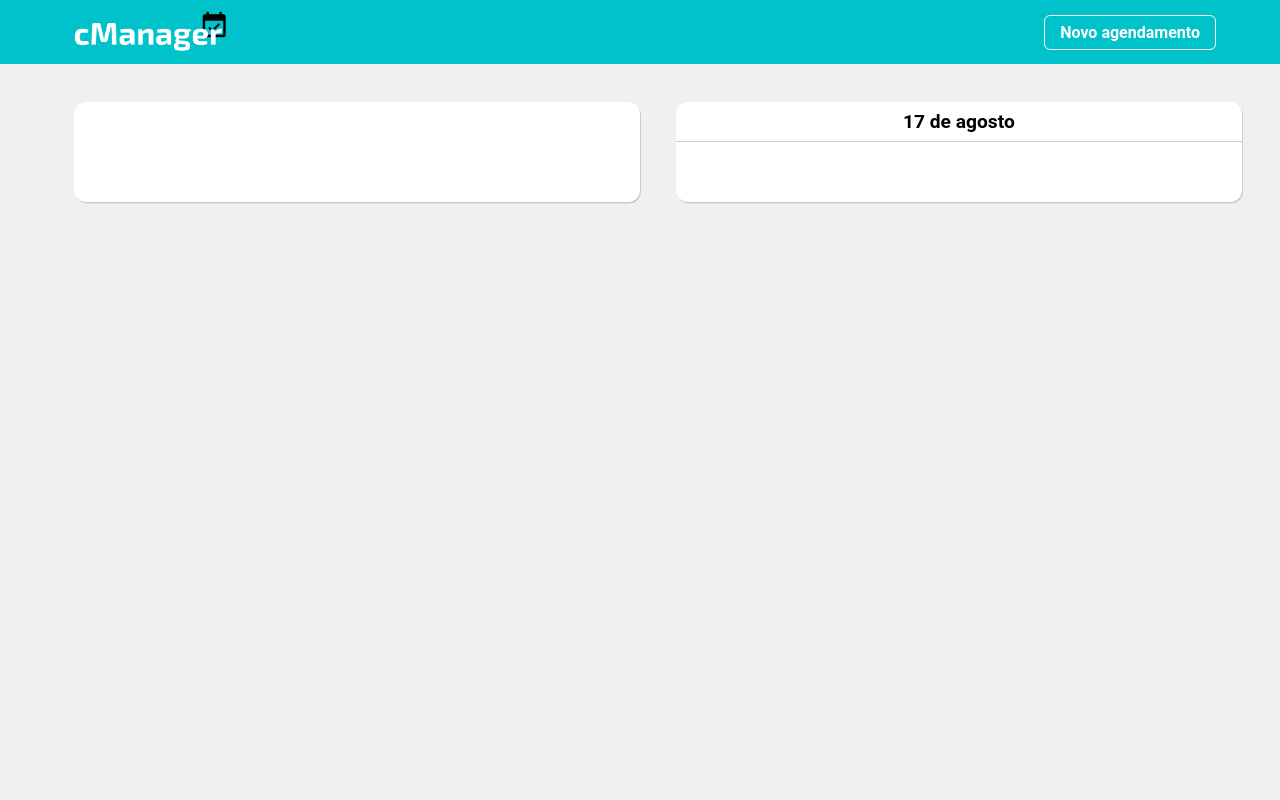
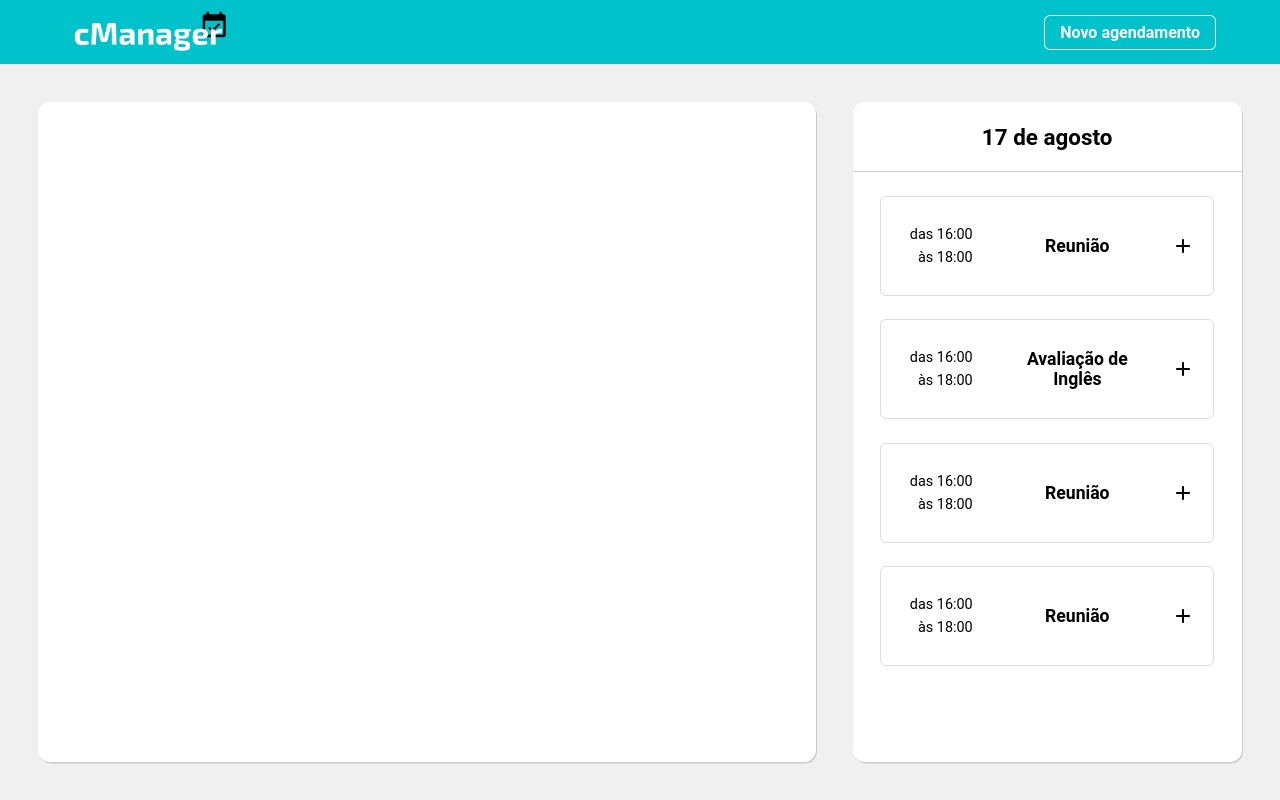
Before and after one commit to alemon-ice/cManager, a React (Create React App) app in the folder frontend/: page / in a window 1280 px wide. Built offline with nearby package versions, Linux system fonts and the light colour scheme; no server answers.

Commit message:
:construction: Schedules List
Configuring Schedules List

```diff
--- a/frontend/src/components/atoms/CircularButton/styles.ts
+++ b/frontend/src/components/atoms/CircularButton/styles.ts
@@ -29,7 +29,7 @@ export const Button = styled.button`
     max-width: 25px;
   }
 
-  position: absolute;
+  position: fixed;
   right: 25px;
   bottom: 25px;
 
--- a/frontend/src/components/molecules/Header/index.tsx
+++ b/frontend/src/components/molecules/Header/index.tsx
@@ -7,8 +7,6 @@ const Header: React.FC = ({ children }) => {
   return (
     <Container>
       <img src={cManagerLogo} alt="Logo" />
-      {/* FIXME Logo provisória */}
-      {/* <h1>cManager</h1> */}
       {children}
     </Container>
   );
--- /dev/null
+++ b/frontend/src/components/molecules/ScheduleItem/index.tsx
@@ -0,0 +1,37 @@
+import React, { useState, useEffect } from 'react';
+
+import { Container } from './styles';
+import addSvg from 'assets/images/icons/black-add.svg';
+
+import { ScheduleData } from 'models/ScheduleModels';
+
+interface ScheduleItemProps {
+  itemData: ScheduleData;
+}
+
+const ScheduleItem: React.FC<ScheduleItemProps> = ({ itemData }) => {
+  const [schedule, setSchedule] = useState<ScheduleData>();
+
+  useEffect(() => {
+    itemData && setSchedule(itemData);
+  }, []);
+
+  return (
+    <Container>
+      <div>
+        <div>
+          <p>das {schedule?.start_time}</p>
+          <p>às {schedule?.end_time}</p>
+        </div>
+      </div>
+      <div>
+        <h2>{schedule?.title}</h2>
+      </div>
+      <div>
+        <img src={addSvg} alt="Novo agendamento" /> {/* FIXME ícone provisório */}
+      </div>
+    </Container>
+  );
+}
+
+export default ScheduleItem;
--- /dev/null
+++ b/frontend/src/components/molecules/ScheduleItem/styles.ts
@@ -0,0 +1,51 @@
+import styled from 'styled-components';
+
+export const Container = styled.div`
+  display: grid;
+  grid-template-columns: 4fr 5fr 2fr;
+
+  div {
+    display: flex;
+    justify-content: center;
+    align-items: center;
+
+    h2 {
+      font-size: 1.1rem;
+      text-align: center;
+    }
+
+    div {
+      p {
+        font-size: 90%;
+      }
+
+      p + p {
+        margin-top: 10%;
+      }
+
+      display: flex;
+      flex-direction: column;
+      justify-content: center;
+      align-items: flex-end;
+    }
+  }
+
+  width: 100%;
+  height: 100px;
+
+  margin-bottom: 7%;
+
+  &:first-child {
+    margin-top: 7%;
+  }
+
+  border: 1px solid #DDD;
+  border-radius: 6px;
+
+  @media (max-width: 600px) {
+    &:first-child {
+      margin-top: 3%;
+    }
+    margin-bottom: 3%;
+  }
+`;
--- a/frontend/src/components/molecules/index.ts
+++ b/frontend/src/components/molecules/index.ts
@@ -1 +1,2 @@
 export { default as Header } from './Header';
+export { default as ScheduleItem } from './ScheduleItem';
--- /dev/null
+++ b/frontend/src/components/organisms/Schedules/index.tsx
@@ -0,0 +1,27 @@
+import React from 'react';
+
+import { ScheduleHeader, ScheduleList } from './styles';
+import { ScheduleItem } from 'components/molecules'
+
+import { ScheduleData } from 'models/ScheduleModels'
+
+interface SchedulesProps {
+  schedules: ScheduleData[];
+}
+
+const Schedules: React.FC<SchedulesProps> = ({ schedules }) => {
+  return (
+    <>
+      <ScheduleHeader>
+        <h1>17 de agosto</h1>
+      </ScheduleHeader>
+      <ScheduleList>
+        {
+          schedules.map(schedule => <ScheduleItem key={schedule.id} itemData={schedule} />)
+        }
+      </ScheduleList>
+    </>
+  );
+}
+
+export default Schedules;
--- /dev/null
+++ b/frontend/src/components/organisms/Schedules/styles.ts
@@ -0,0 +1,31 @@
+import styled from 'styled-components';
+
+export const ScheduleHeader = styled.div`
+  display: flex;
+  justify-content: space-around;
+  align-items: center;
+
+  font-size: 60%;
+
+  width: 100%;
+  height: 20%;
+  max-height: 50px;
+
+  margin: 0;
+
+  border-radius: 12px 12px 0 0;
+  border-bottom: 0.1px solid #CCC;
+
+  @media (min-width: 600px) {
+    font-size: 70%;
+    max-height: 70px;
+  }
+`;
+
+export const ScheduleList = styled.div`
+  display: flex;
+  flex-direction: column;
+
+  margin: 0;
+  padding: 0 7% 7%;
+`;
--- /dev/null
+++ b/frontend/src/components/organisms/index.ts
@@ -0,0 +1 @@
+export { default as Schedules } from './Schedules'
--- a/frontend/src/components/pages/Home/index.tsx
+++ b/frontend/src/components/pages/Home/index.tsx
@@ -2,15 +2,17 @@ import React, { useEffect, useState } from 'react';
 
 import api from 'services/api'
 
-import { Container, CalendarContainers, ScheduleHeader } from './styles'
+import { Container, CalendarContainer } from './styles'
 
 import { Button, CircularButton } from 'components/atoms';
 import { Header } from 'components/molecules';
+import { Schedules } from 'components/organisms';
 
-import { ScheduleData, ScheduleDataSent } from 'models/ScheduleModels';
+import { ScheduleData } from 'models/ScheduleModels';
 
 const Home: React.FC = () => {
-  const [getData, setData] = useState<ScheduleData>();
+  const [getData, setData] = useState<ScheduleData[]>();
+  const [getContent, setContent] = useState<JSX.Element>();
 
   useEffect(() => {
     const getData = async () => {
@@ -20,8 +22,52 @@ const Home: React.FC = () => {
     getData();
   }, [])
 
+  console.log(getData)
+
+  const data = [
+    {
+      date: "2020-09-03",
+      description: "Reunião importante",
+      end_time: "18:00",
+      id: 5,
+      is_important: 1,
+      start_time: "16:00",
+      title: "Reunião",
+    },
+    {
+      date: "2020-09-03",
+      description: "Reunião importante",
+      end_time: "18:00",
+      id: 5,
+      is_important: 1,
+      start_time: "16:00",
+      title: "Avaliação de Inglês",
+    },
+    {
+      date: "2020-09-03",
+      description: "Reunião importante",
+      end_time: "18:00",
+      id: 5,
+      is_important: 1,
+      start_time: "16:00",
+      title: "Reunião",
+    },
+    {
+      date: "2020-09-03",
+      description: "Reunião importante",
+      end_time: "18:00",
+      id: 5,
+      is_important: 1,
+      start_time: "16:00",
+      title: "Reunião",
+    },
+  ]
+
   useEffect(() => {
-    getData && console.log(getData)
+    getData
+      ? setContent(<Schedules schedules={getData} />)
+      : setContent(<Schedules schedules={data} />)
+    // : setContent(<p>Carregando...</p>)
   }, [getData])
 
   const handleAddSchedule = () => {
@@ -36,12 +82,12 @@ const Home: React.FC = () => {
       </Header>
 
       <Container>
-        <CalendarContainers />
-        <CalendarContainers>
-          <ScheduleHeader>
-            <h1>17 de agosto</h1>
-          </ScheduleHeader>
-        </CalendarContainers>
+        <CalendarContainer />
+        <CalendarContainer>
+          {
+            getContent
+          }
+        </CalendarContainer>
       </Container>
 
       <CircularButton icon="add" onClick={handleAddSchedule} />
--- a/frontend/src/components/pages/Home/styles.ts
+++ b/frontend/src/components/pages/Home/styles.ts
@@ -1,8 +1,9 @@
 import styled from 'styled-components';
 
 export const Container = styled.div`
-  display: flex;
-  flex-direction: row;
+  display: grid;
+  grid-template-columns: 6fr 3fr;
+  grid-column-gap: 3%;
 
   width: 100vw;
   height: 92vh;
@@ -12,13 +13,13 @@ export const Container = styled.div`
 
   padding: 3%;
 
-  & div {
-    margin-bottom: 3%;
-    margin-left: 3%;
+  &:nth-child() {
+    background: red;
   }
 
-  @media (max-width: 600px) {
+  @media (max-width: 900px) {
     & {
+      display: flex;
       flex-direction: column;
 
       padding: 6%;
@@ -31,30 +32,12 @@ export const Container = styled.div`
   }
 `;
 
-export const CalendarContainers = styled.div`
-  width: 100%;
-  height: 100px; /* FIXME */
+export const CalendarContainer = styled.div`
+  /* min-width: 100%; */
+  /* min-height: 100%; */
 
   border-radius: 12px;
   box-shadow: 1px 1.5px #CCC;
 
   background: #FFF;
-
-  & div {
-    margin: 0;
-  }
 `;
-
-export const ScheduleHeader = styled.div`
-  display: flex;
-  justify-content: space-around;
-  align-items: center;
-
-  font-size: 60%;
-
-  width: 100%;
-  height: 40%;
-
-  border-radius: 12px 12px 0 0;
-  border-bottom: 0.1px solid #CCC;
-`;
--- a/frontend/src/models/ScheduleModels.ts
+++ b/frontend/src/models/ScheduleModels.ts
@@ -1,7 +1,7 @@
 export interface ScheduleData {
   id: number;
   title: string;
-  description: string;
+  description?: string;
   date: string;
   end_time: string;
   start_time: string;
@@ -10,7 +10,7 @@ export interface ScheduleData {
 
 export interface ScheduleDataSent {
   title: string;
-  description: string;
+  description?: string;
   date: string;
   end_time: string;
   start_time: string;
```
Also changed, not shown: frontend/package.json (line endings or trailing spaces), frontend/src/assets/images/icons/black-add.svg (added), 1 other file (tests, documents, lock files or other folders).
